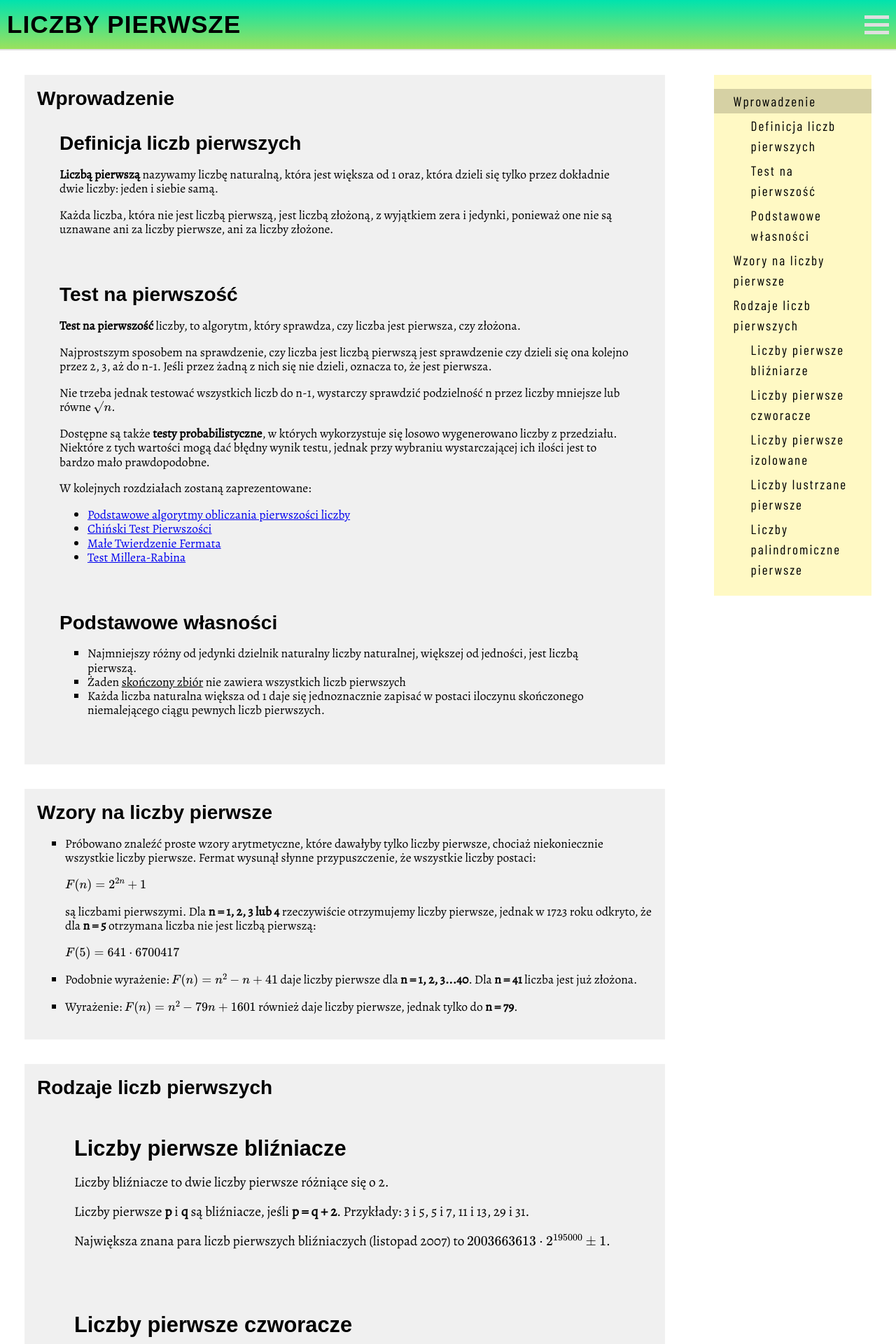
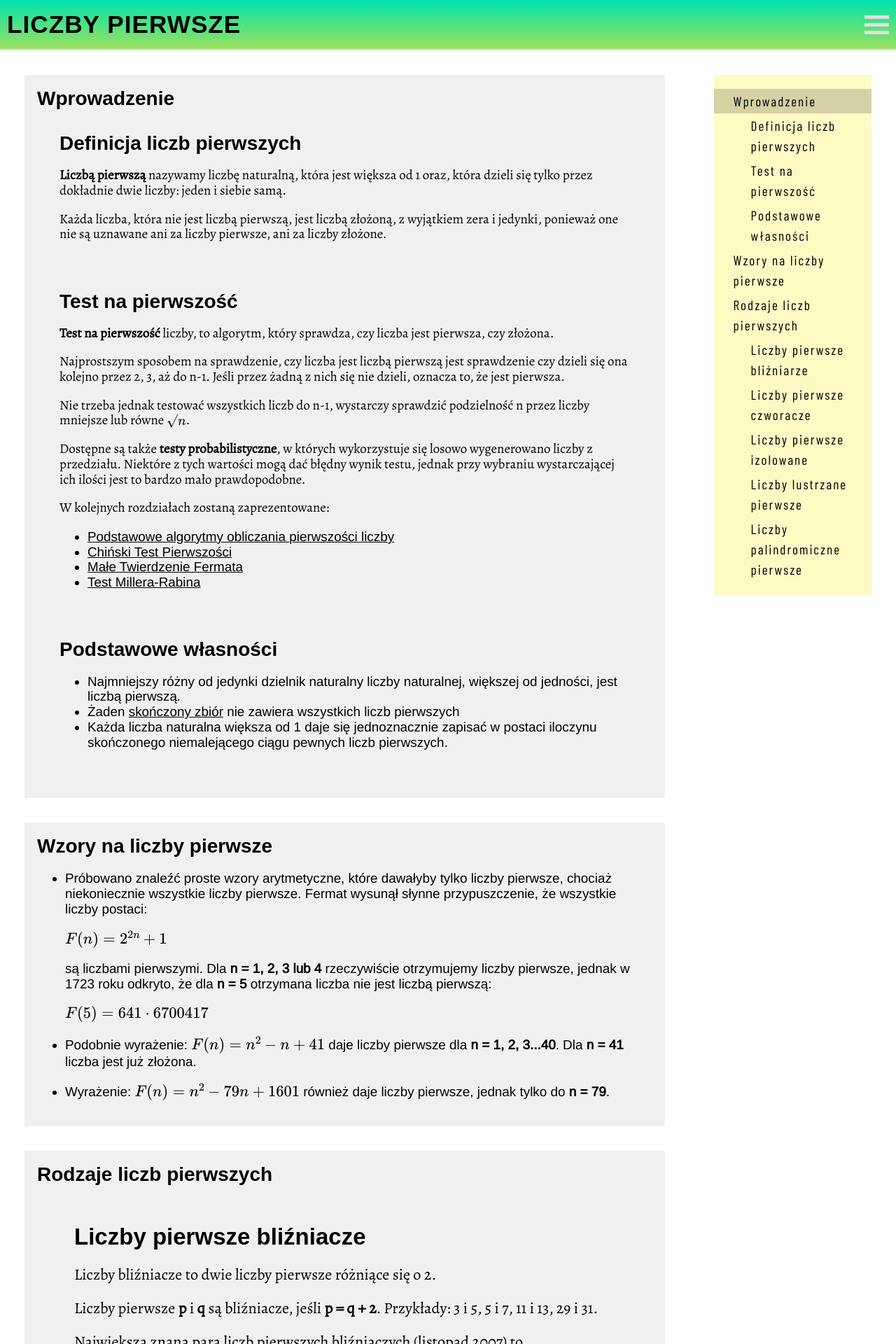
Before and after one commit to mgorzanski/liczby-pierwsze, a Jekyll site: the page built from index.html, in a window 1280 px wide. Shown: the top 1920 px of the page at 70% size. Built offline with Jekyll 4.4.1, drawn with Linux system fonts in a browser that asks for light colours; some web fonts are replaced; formulas are drawn with MathJax 3.

Commit message:
update chapter lists

```diff
--- a/assets/css/app.css
+++ b/assets/css/app.css
@@ -1,4 +1,4 @@
-@import url(https://fonts.googleapis.com/css?family=Roboto+Slab);@import url(https://fonts.googleapis.com/css?family=Barlow+Condensed);@import url(https://fonts.googleapis.com/css?family=Francois+One);@import url(https://fonts.googleapis.com/css?family=Alegreya);@import url(https://fonts.googleapis.com/css?family=Palanquin+Dark);/*! normalize.css v7.0.0 | MIT License | github.com/necolas/normalize.css */
+@import url(https://fonts.googleapis.com/css?family=Roboto+Slab);@import url(https://fonts.googleapis.com/css?family=Barlow+Condensed);@import url(https://fonts.googleapis.com/css?family=Francois+One);@import url(https://fonts.googleapis.com/css?family=Alegreya);@import url(https://fonts.googleapis.com/css?family=Palanquin+Dark);@import url(https://fonts.googleapis.com/css?family=Arimo);/*! normalize.css v7.0.0 | MIT License | github.com/necolas/normalize.css */
 
 /* Document
    ========================================================================== */
@@ -575,7 +575,7 @@ template {
 
 .chapter__content {
   font-family: 'Alegreya', serif;
-  font-size: 1.1em; }
+  font-size: 1.18em; }
 
 .step-by-step-guide {
   overflow: hidden;
@@ -612,7 +612,13 @@ template {
   display: none; }
 
 .chapter__list {
-  list-style: square; }
+  list-style: disc; }
+
+.chapter__list li {
+  font-family: 'Arimo', sans-serif; }
+
+.chapter__list li a {
+  color: #000; }
 
 .tooltip {
   text-decoration: underline; }
--- a/index.html
+++ b/index.html
@@ -22,7 +22,7 @@ path: "."
                 <p>Nie trzeba jednak testować wszystkich liczb do n-1, wystarczy sprawdzić podzielność n przez liczby mniejsze lub równe $\surd n$.</p>
                 <p>Dostępne są także <b>testy probabilistyczne</b>, w których wykorzystuje się losowo wygenerowano liczby z przedziału. Niektóre z tych wartości mogą dać błędny wynik testu, jednak przy wybraniu wystarczającej ich ilości jest to bardzo mało prawdopodobne.</p>
                 <p>W kolejnych rozdziałach zostaną zaprezentowane:
-                    <ul class="chaper__list">
+                    <ul class="chapter__list">
                         <li><a href="#">Podstawowe algorytmy obliczania pierwszości liczby</a></li>
                         <li><a href="#">Chiński Test Pierwszości</a></li>
                         <li><a href="#">Małe Twierdzenie Fermata</a></li>
```
Also changed, not shown: _sass/index.scss (+11 -2 lines), 1 other file.
